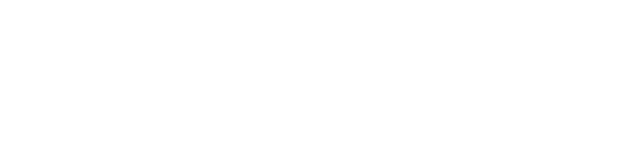
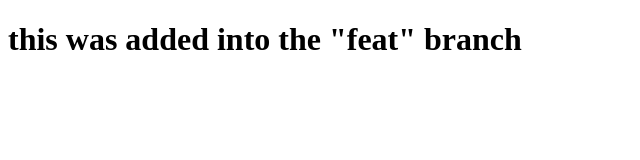
Before and after one commit to Georgee-sketch/git-test, a plain HTML site: page index.html in a window 1280 px wide. Shown: the whole page, without its empty margins (0-640 px from the left). Drawn offline with Linux system fonts and the light colour scheme.

Commit message:
addeda header

```diff
--- a/index.html
+++ b/index.html
@@ -7,6 +7,7 @@
     <title>ჩემი პორტფოლიო</title>
 </head>
 <body>
+    <h1>this was added into the "feat" branch</h1>
 
 </body>
 </html>
```
